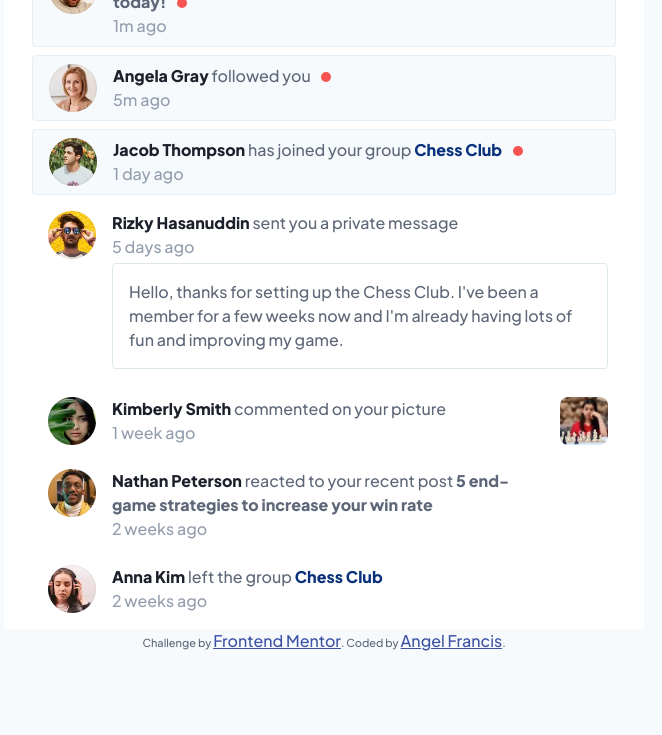
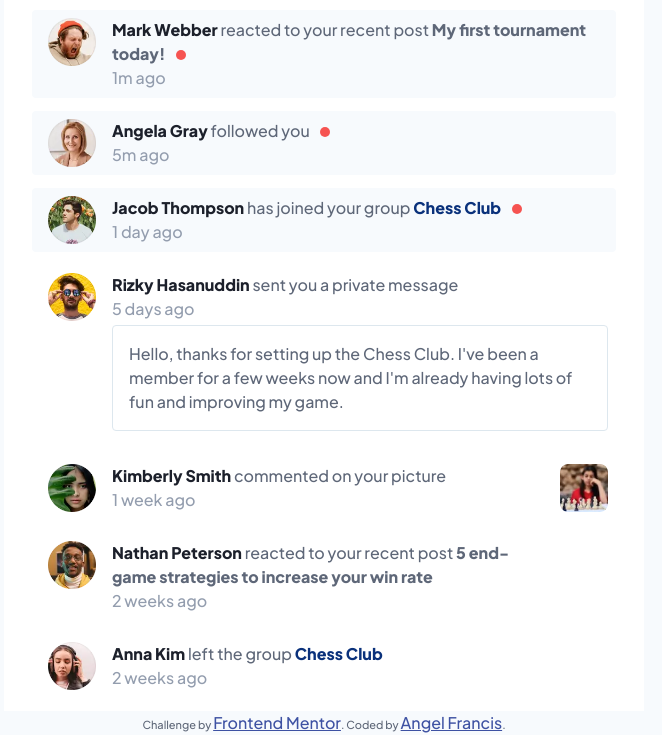
Before and after one commit to AngelFrancis/Notifications-page, a plain HTML site: page index.html in a window 1280 px wide. Shown: the part 119-854 px from the top of the page, without its empty margins (316-978 px from the left). Before the commit the page ends 800 px from the top, so only its background shows below. Drawn offline with nearby package versions, Linux system fonts and the light colour scheme.

Commit message:
Update index.html

```diff
--- a/index.html
+++ b/index.html
@@ -57,6 +57,7 @@
       .container {
         background-color: var(--white);
         width: 50vw;
+        margin-top: 3rem;
       }
       .title
       {
@@ -85,12 +86,11 @@
       .notification.not-read
       {
         background-color: var(--very-light-grayish-blue);
-        border: 1px solid var(--light-grayish-blue-1);
       }
       .notification {
         padding: 0.5rem;
         background-color: var(--white);
-        margin: 0.5rem 1rem;
+        margin: 13px 1rem;
         border-radius: 0.25rem;
       }
       .n-message {
@@ -164,6 +164,7 @@
         .container
         {
           width: 100vw;
+          margin-top: 0.5rem;
         }
         .notification-container
         {
```
